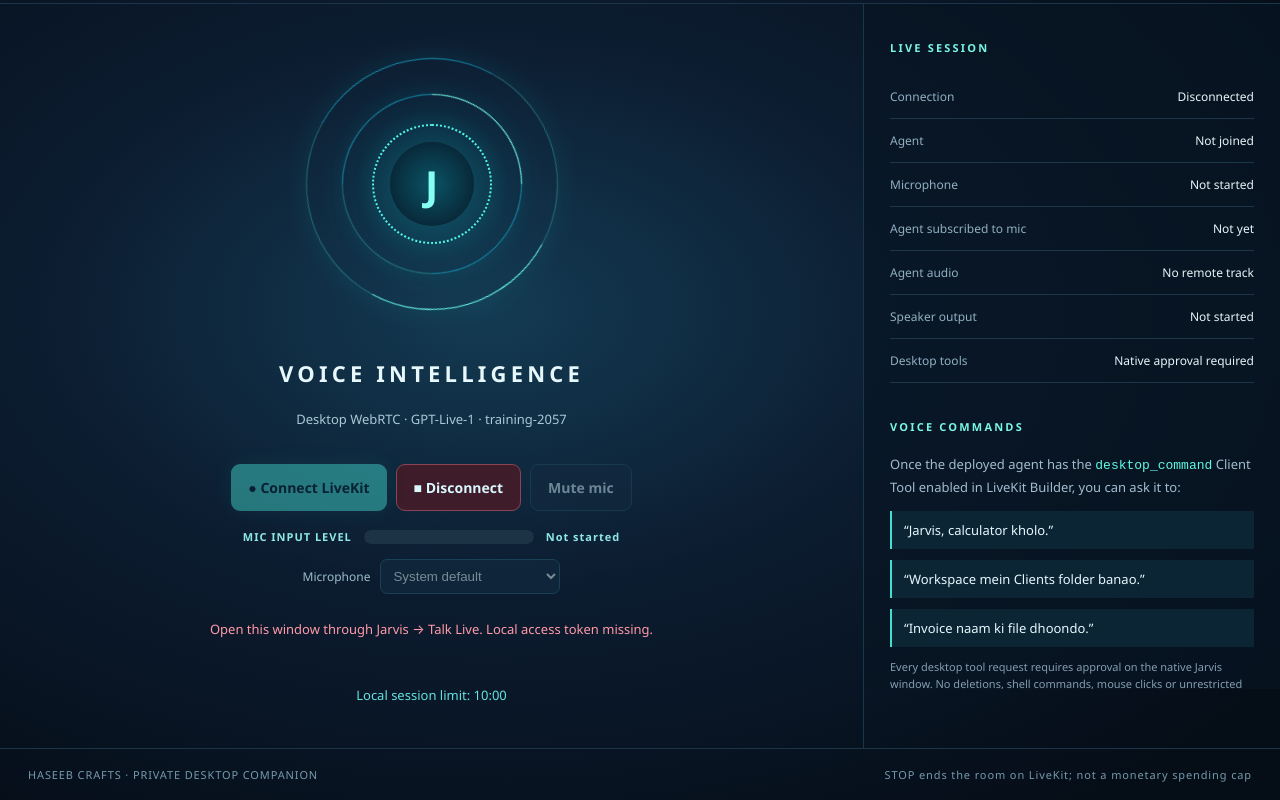
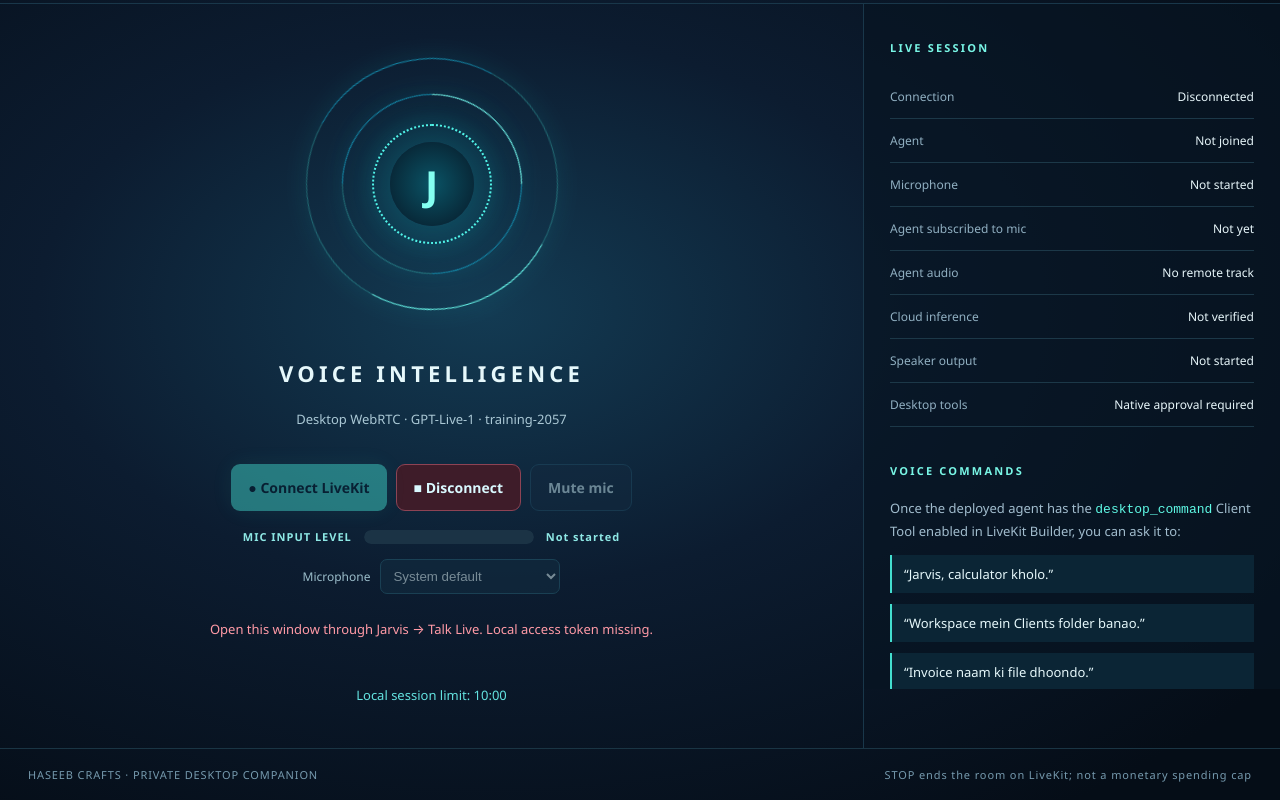
Before and after one commit to haseeb77758/Jarvis-, a plain HTML site: page web/jarvis_live.html in a window 1280 px wide. Shown: the part 90-890 px from the top of the page. Drawn offline with Linux system fonts and the light colour scheme.

Commit message:
ui(voice): expose cloud inference diagnostic state

```diff
--- a/web/jarvis_live.html
+++ b/web/jarvis_live.html
@@ -52,6 +52,7 @@
         <div class="stat">Microphone <span id="micStatus">Not started</span></div>
         <div class="stat">Agent subscribed to mic <span id="micSubscribed">Not yet</span></div>
         <div class="stat">Agent audio <span id="agentAudio">No remote track</span></div>
+        <div class="stat">Cloud inference <span id="modelStatus">Not verified</span></div>
         <div class="stat">Speaker output <span id="speakerStatus">Not started</span></div>
         <div class="stat">Desktop tools <span>Native approval required</span></div>
         <h2 class="mt">VOICE COMMANDS</h2>
```
